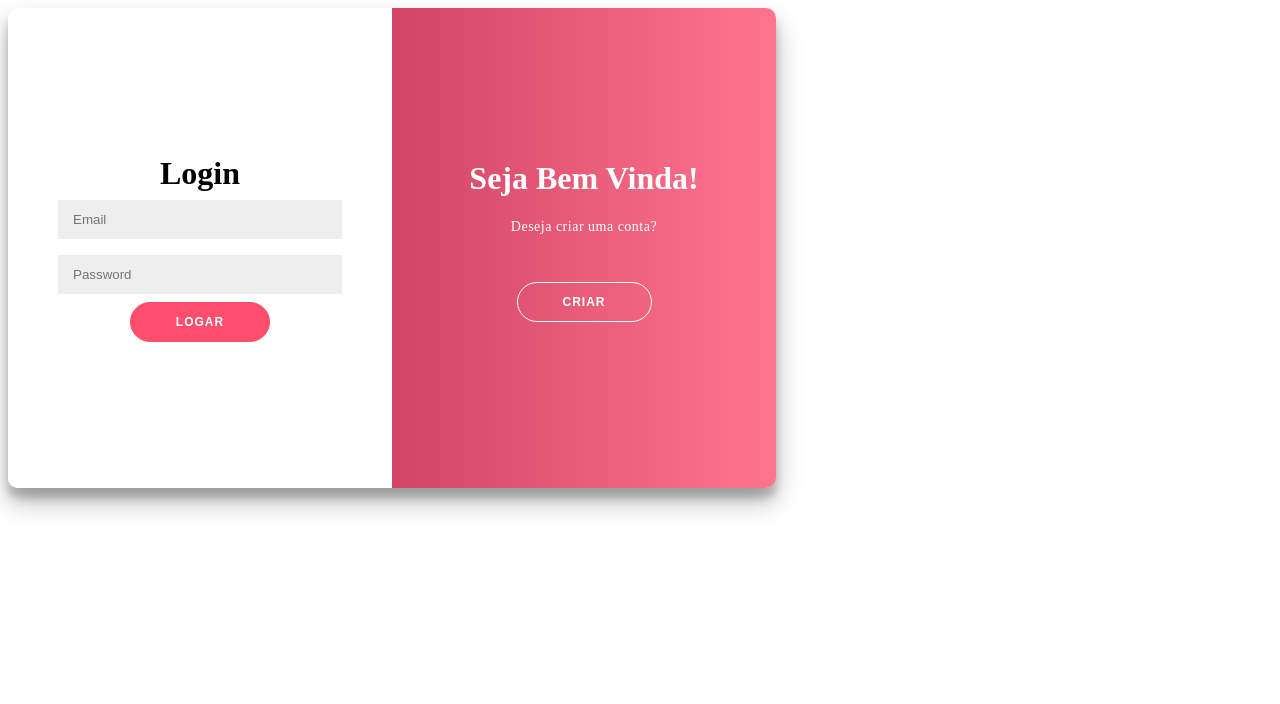
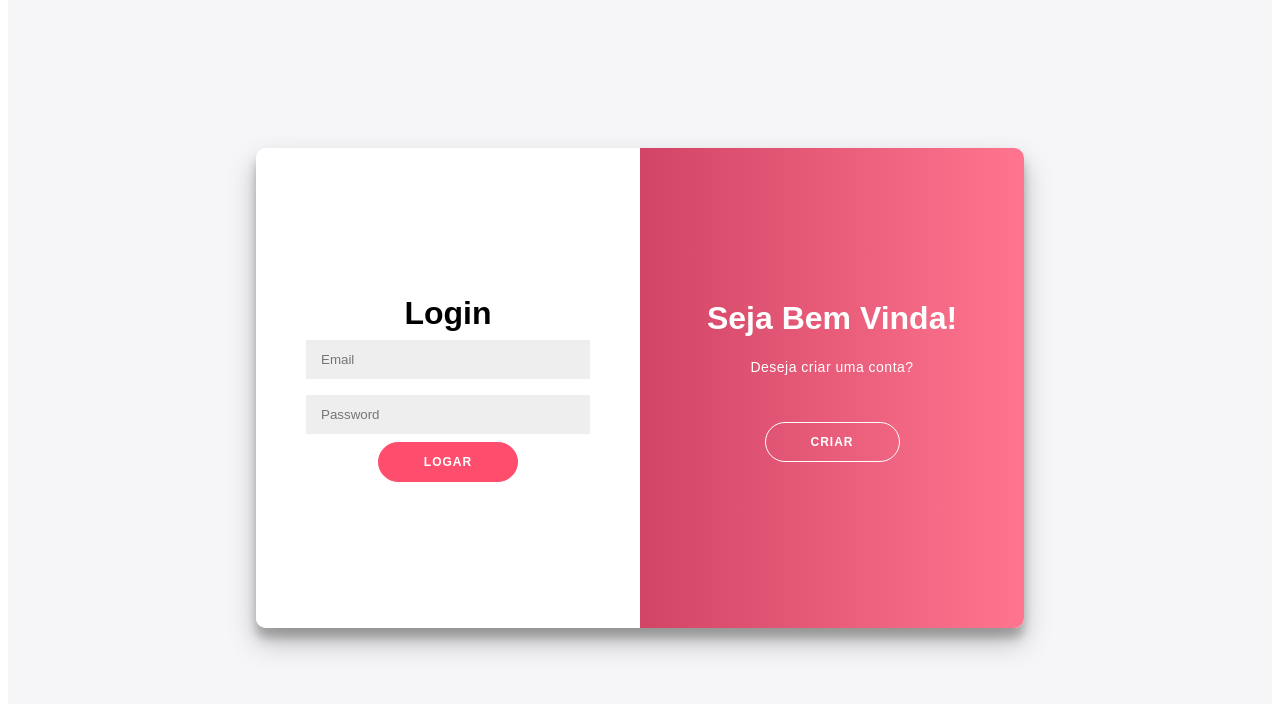
Before and after one commit to Projeto-Integrador-Gen/Lady-Link-Front, a React (Vite) app: page / in a window 1280 px wide. Shown: the top 704 px of the page. Built offline with nearby package versions, Linux system fonts and the light colour scheme.

Commit message:
Style Body em Login CSS

```diff
--- a/src/Pages/login/Login.css
+++ b/src/Pages/login/Login.css
@@ -75,6 +75,18 @@ input {
 	padding: 12px 15px;
 	margin: 8px 0;
 	width: 100%;
+}
+
+.bodi{
+	background: #f6f5f7;
+	display: flex;
+	justify-content: center;
+	align-items: center;
+	flex-direction: column;
+	font-family: 'Montserrat', sans-serif;
+	height: 100vh;
+	margin: -20px 0 50px;
+
 }
 
 .container {
```
